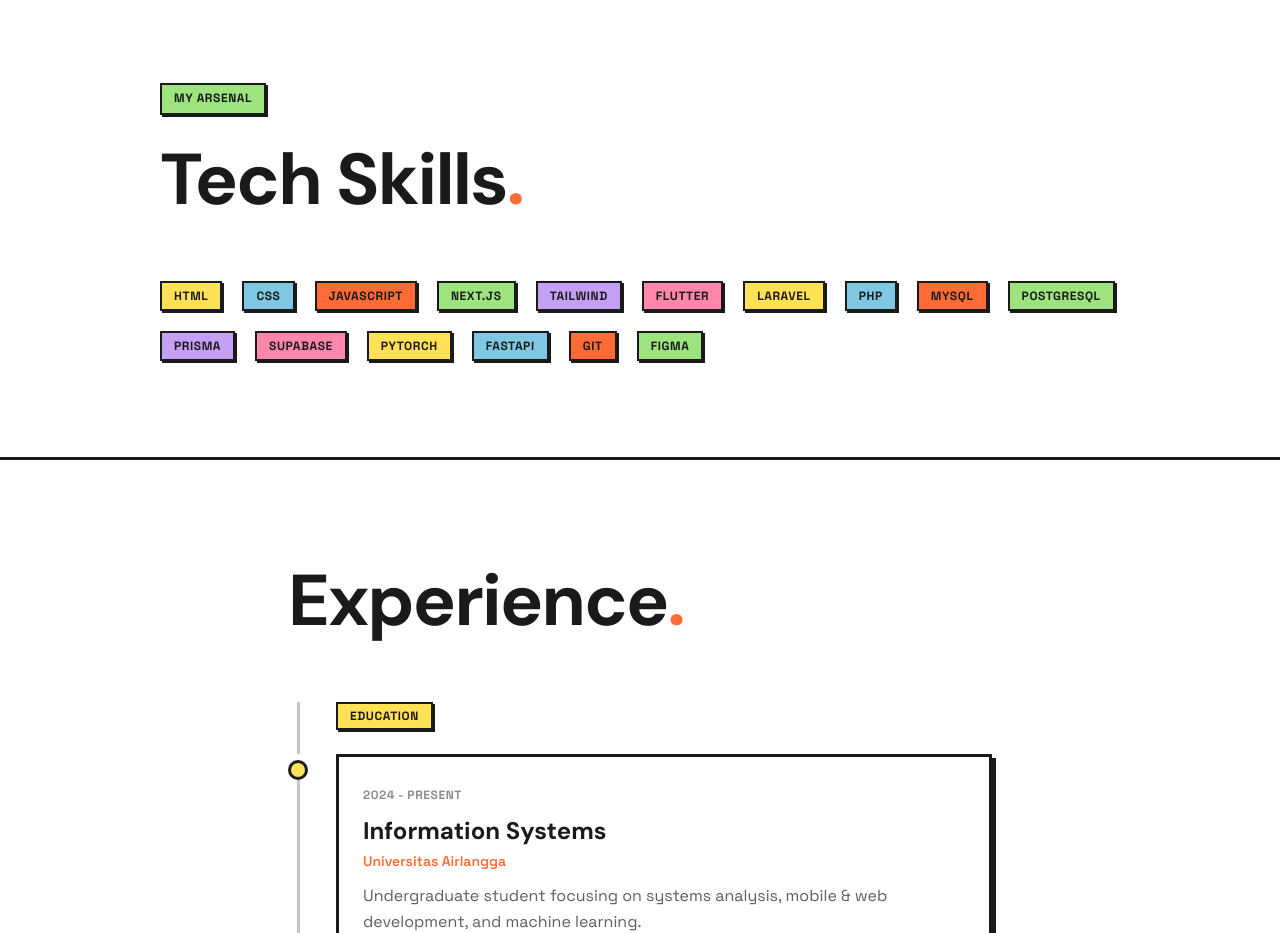
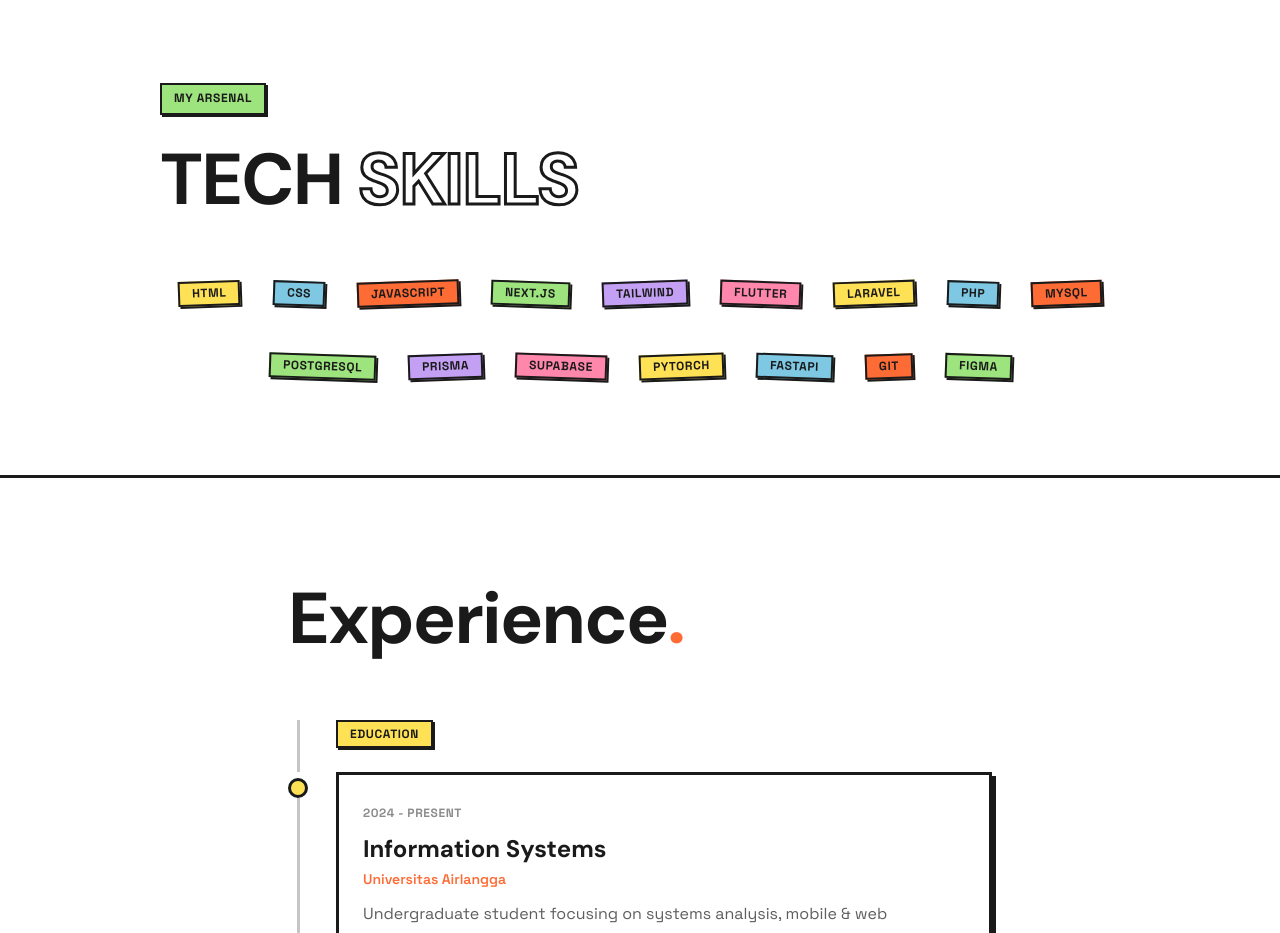
Before and after one commit to rizqy-fadhil/portofolio-v2, a Next.js app: page / in a window 1280 px wide. Shown: the part 2720-3653 px from the top of the page. Built offline with nearby package versions, Linux system fonts and the light colour scheme.

Commit message:
feat: menambahkan techskills

```diff
--- a/app/components/TechSkills.tsx
+++ b/app/components/TechSkills.tsx
@@ -30,11 +30,6 @@ const SKILLS = [
   "FastAPI",
   "Git",
   "Figma",
-];
-
-/* Fixed rotation angles for the "sticker" look (-3 to 3 deg) */
-const ROTATIONS = [
-  -2, 1.5, -1, 2.5, -3, 1, -2.5, 3, -1.5, 2, -0.5, 1.8, -2.8, 0.8, -1.2, 2.2,
 ];
 
 /* ── Animation variants ── */
@@ -85,27 +80,29 @@ export function TechSkills() {
           <span className="nb-badge mb-5 inline-block bg-nb-green">
             My Arsenal
           </span>
-          <h2 className="font-display text-5xl font-bold leading-tight tracking-tight sm:text-6xl md:text-7xl">
-            Tech Skills
-            <span className="text-nb-accent">.</span>
+          <h2 className="font-display text-5xl font-bold uppercase leading-tight tracking-tight sm:text-6xl md:text-7xl">
+            <span className="text-nb-fg">TECH</span>{" "}
+            <span className="text-transparent [-webkit-text-stroke:2px_var(--nb-border)] sm:[-webkit-text-stroke:3px_var(--nb-border)]">
+              SKILLS
+            </span>
           </h2>
         </motion.div>
 
         {/* Skill pills */}
-        <div className="flex flex-wrap gap-4 sm:gap-5">
+        <div className="flex flex-wrap justify-center gap-6 gap-y-8 sm:gap-8 sm:gap-y-12 mt-14">
           {SKILLS.map((skill, i) => (
             <motion.span
               key={skill}
               variants={pillVariants}
-              className="nb-badge cursor-default px-4 py-2 text-sm font-bold sm:px-5 sm:py-2.5 sm:text-base"
+              className="nb-badge cursor-default px-10 py-5 text-2xl font-bold sm:px-14 sm:py-7 sm:text-4xl border-[4px]"
               style={{
                 backgroundColor: ACCENT_COLORS[i % ACCENT_COLORS.length],
-                transform: `rotate(${ROTATIONS[i]}deg)`,
+                rotate: i % 2 === 0 ? -2 : 2,
               }}
               whileHover={{
-                scale: 1.12,
+                y: -2,
                 rotate: 0,
-                transition: { duration: 0.2 },
+                transition: { duration: 0.2, ease: "easeOut" },
               }}
             >
               {skill}
```
